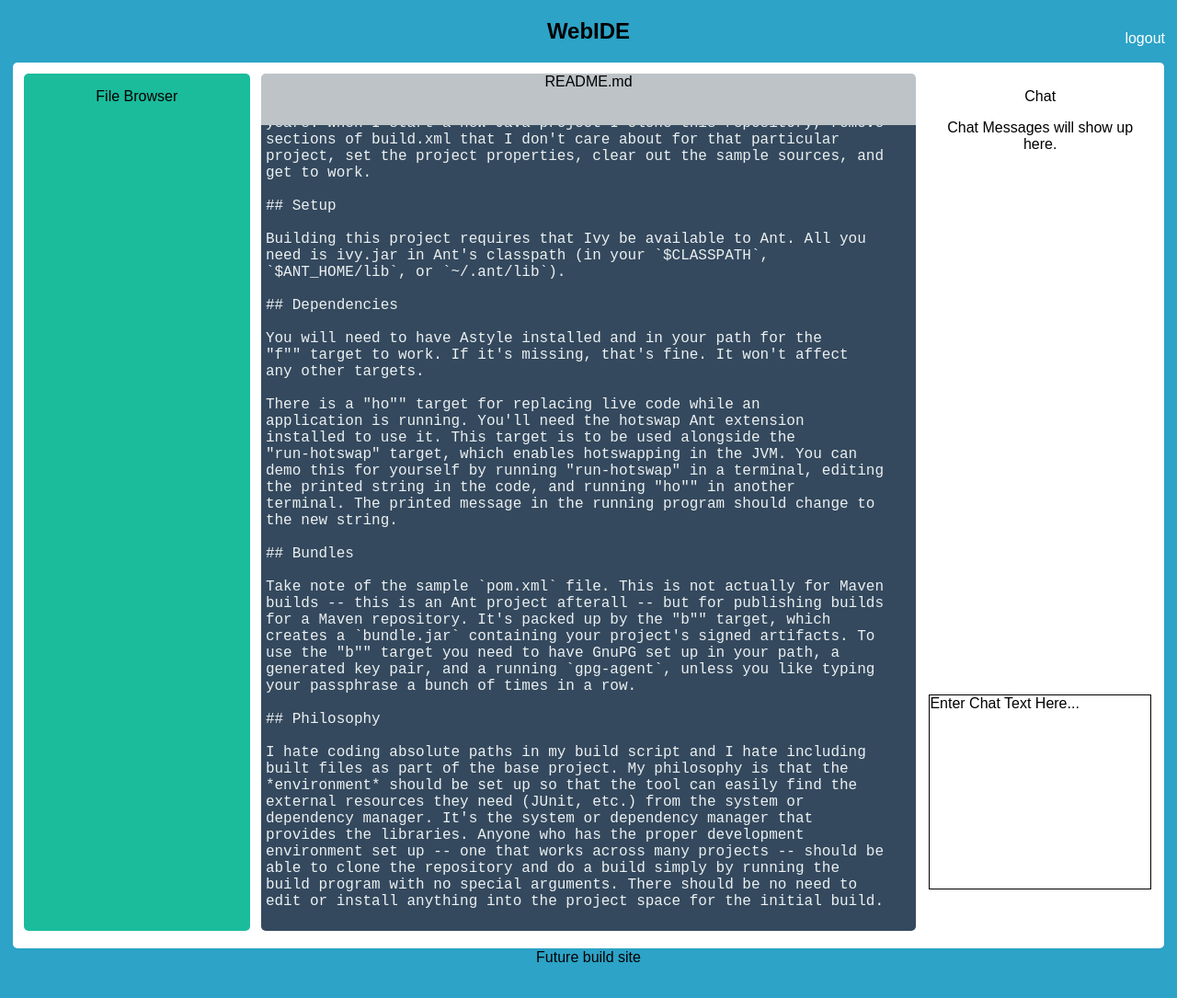
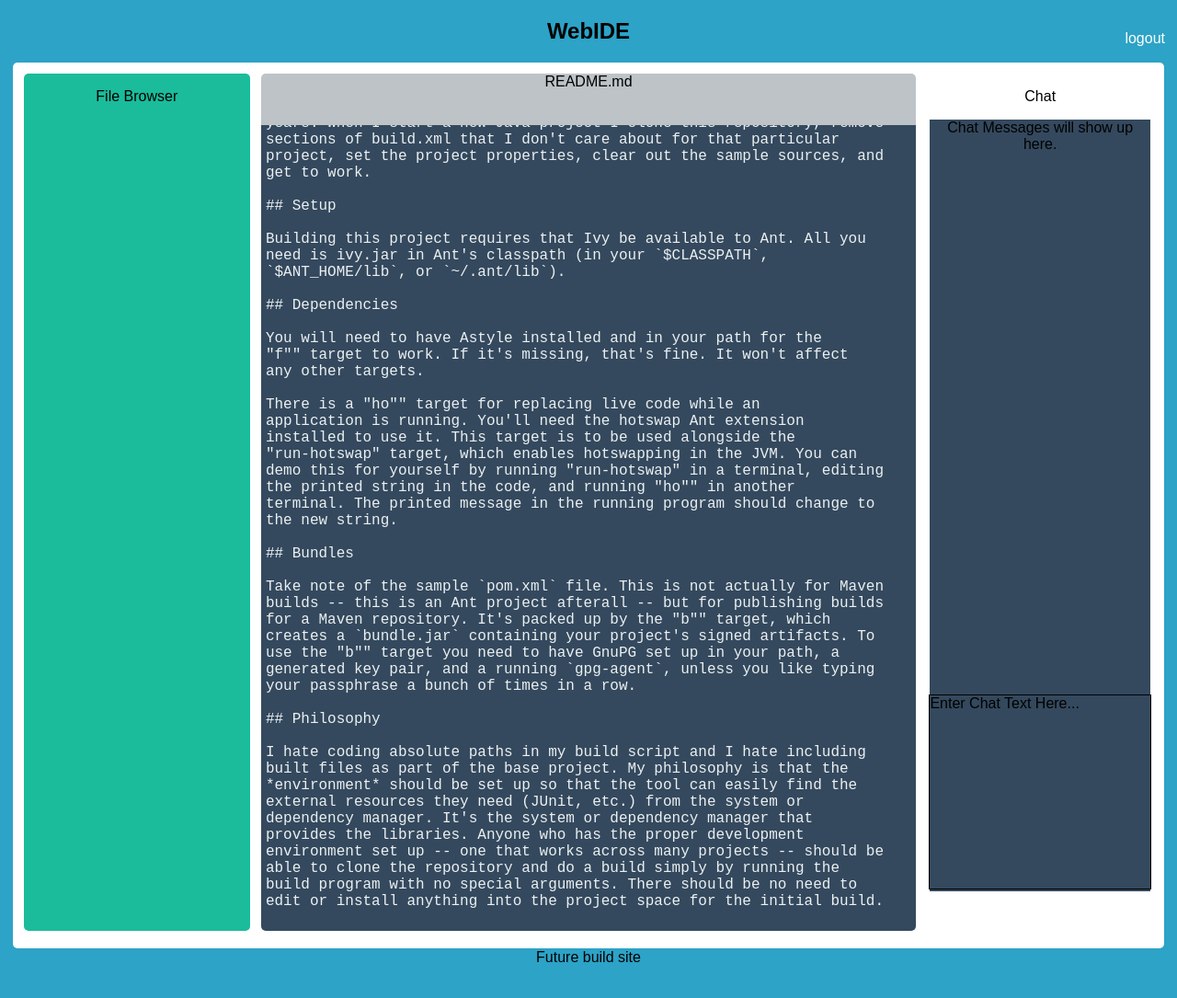
Before and after one commit to ddp34/WebIDEPodgurski2014, a Django app: page /web_ide/ in a window 1280 px wide. Shown: the top 1085 px of the page at 92% size. Run offline with Django 3.2, Linux system fonts and the light colour scheme; a user stored in the database is signed in; data comes from the database, SQL or seed files in the repository; parts of the project's set-up code (start-up, migrations or seed data) failed here and were passed over; some libraries are stand-ins or nearby versions.

Commit message:
Changed background color of chat pane

```diff
--- a/webide/static/web_ide/style.css
+++ b/webide/static/web_ide/style.css
@@ -105,6 +105,7 @@
 	  height: 90%;
 	  margin: 3px;
 	  position: relative;
+	  background-color: #34495e
 }
 
 .entrywindow {
```
